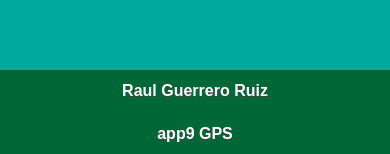
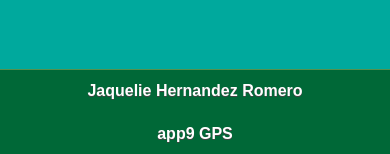
Before and after one commit to jaquelinehernandez/app9-git, a plain HTML site: page index.html in a window 390 px wide. Shown: the part 635-789 px from the top of the page. Drawn offline with Linux system fonts and the light colour scheme; some packages are replaced by stand-ins of ours.

Commit message:
subida4
app9

```diff
--- a/index.html
+++ b/index.html
@@ -38,7 +38,7 @@
     </div>
    </div>
    <div data-role="footer" align="center" data-theme="b" data-position="fixed">
-<h4>Raul Guerrero Ruiz</h4>
+<h4>Jaquelie Hernandez Romero</h4>
 <h5>app9 GPS</h5>
 <img src="res/android/mdpi.png" width="56" height="46">
 </div>
```
